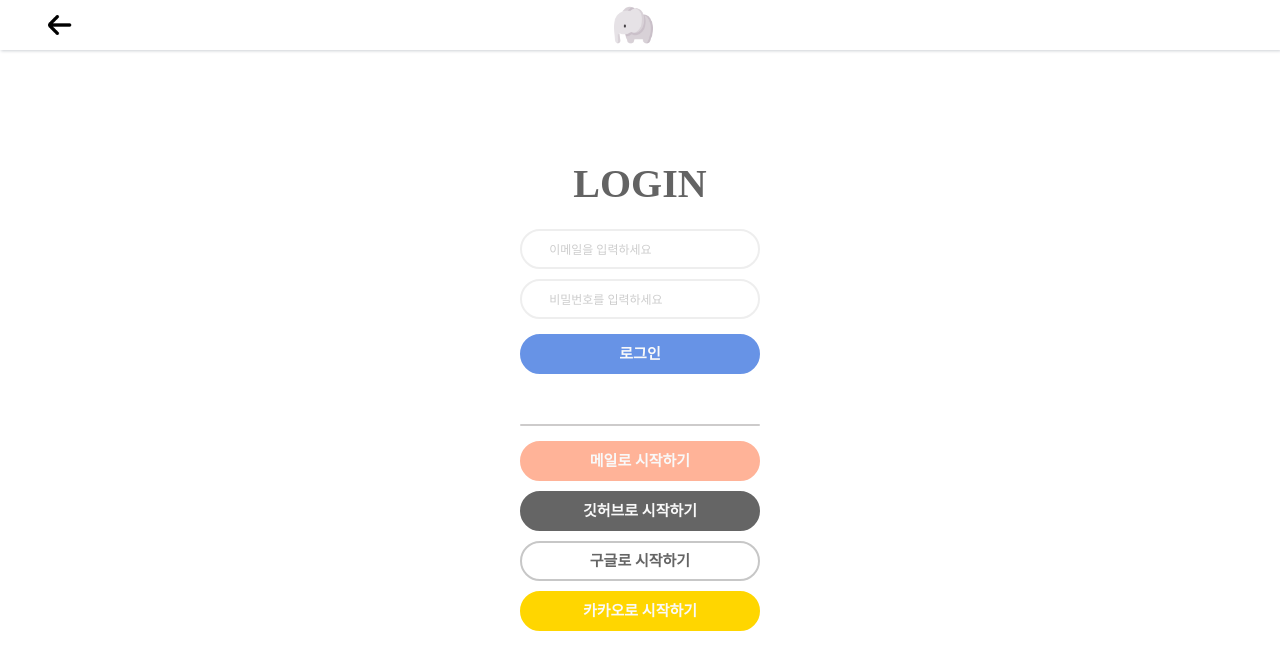
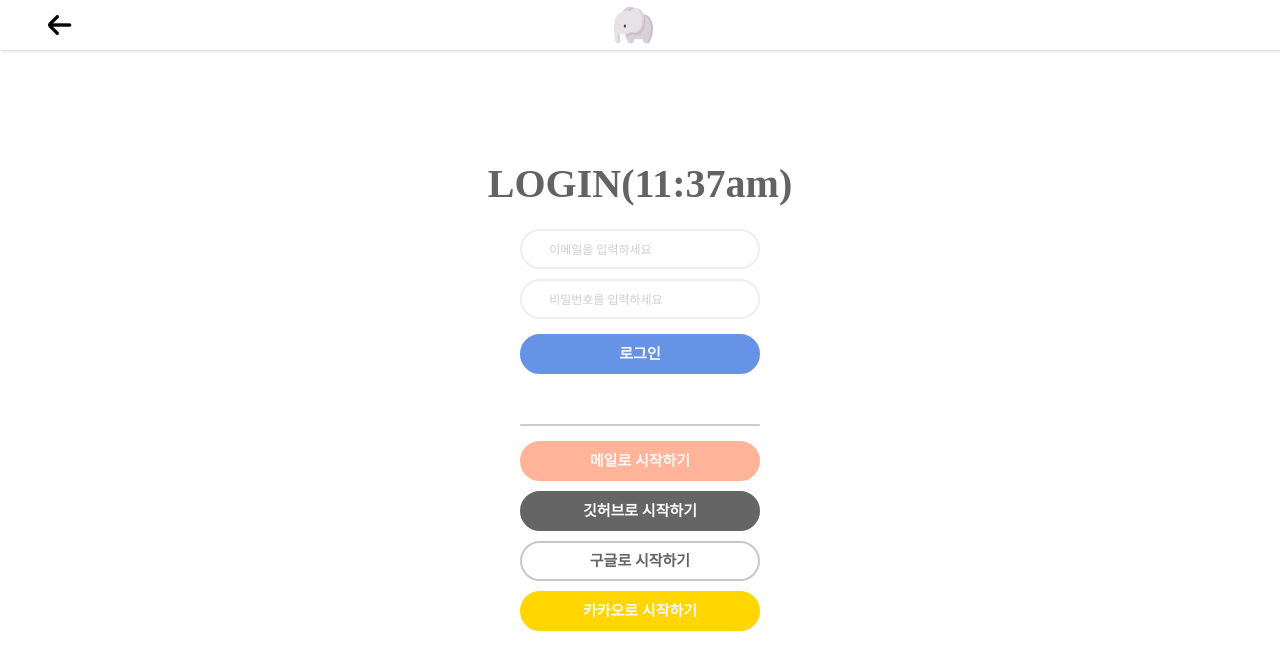
Before and after one commit to onewithtruth/cokkirimarketclient, a React (Create React App) app in the folder client/: page /login in a window 1280 px wide. Shown: the top 670 px of the page. Built offline with nearby package versions, Linux system fonts and the light colour scheme.

Commit message:
add time

```diff
--- a/client/src/pages/Login.js
+++ b/client/src/pages/Login.js
@@ -159,7 +159,7 @@ const Login = ({
   return (
     <main>
       <LoginContainer onSubmit={(e) => e.preventDefault()}>
-        <LoginTitle>LOGIN</LoginTitle>
+        <LoginTitle>LOGIN(11:37am)</LoginTitle>
 
         <LoginInputContainer>
           <LoginInput
```
